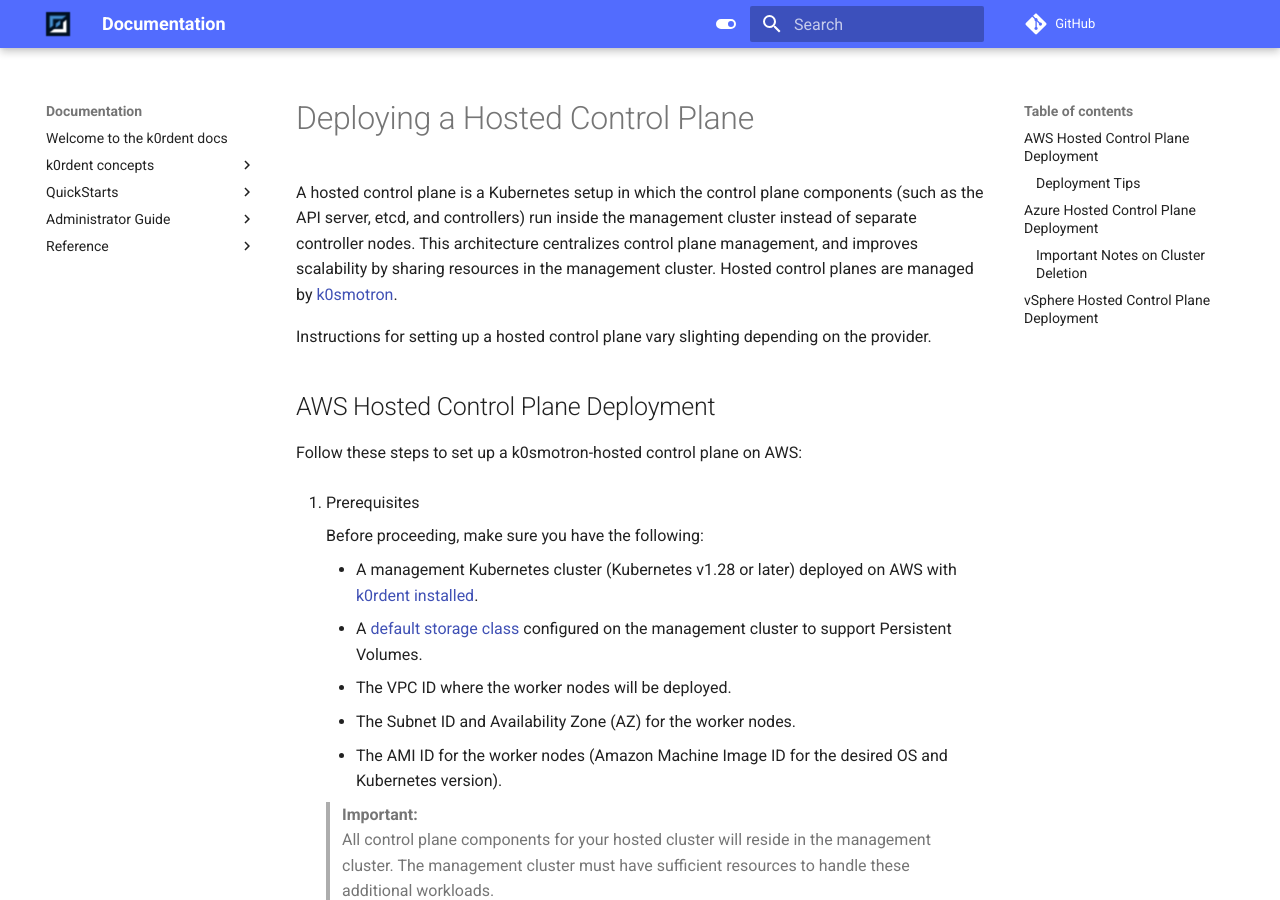
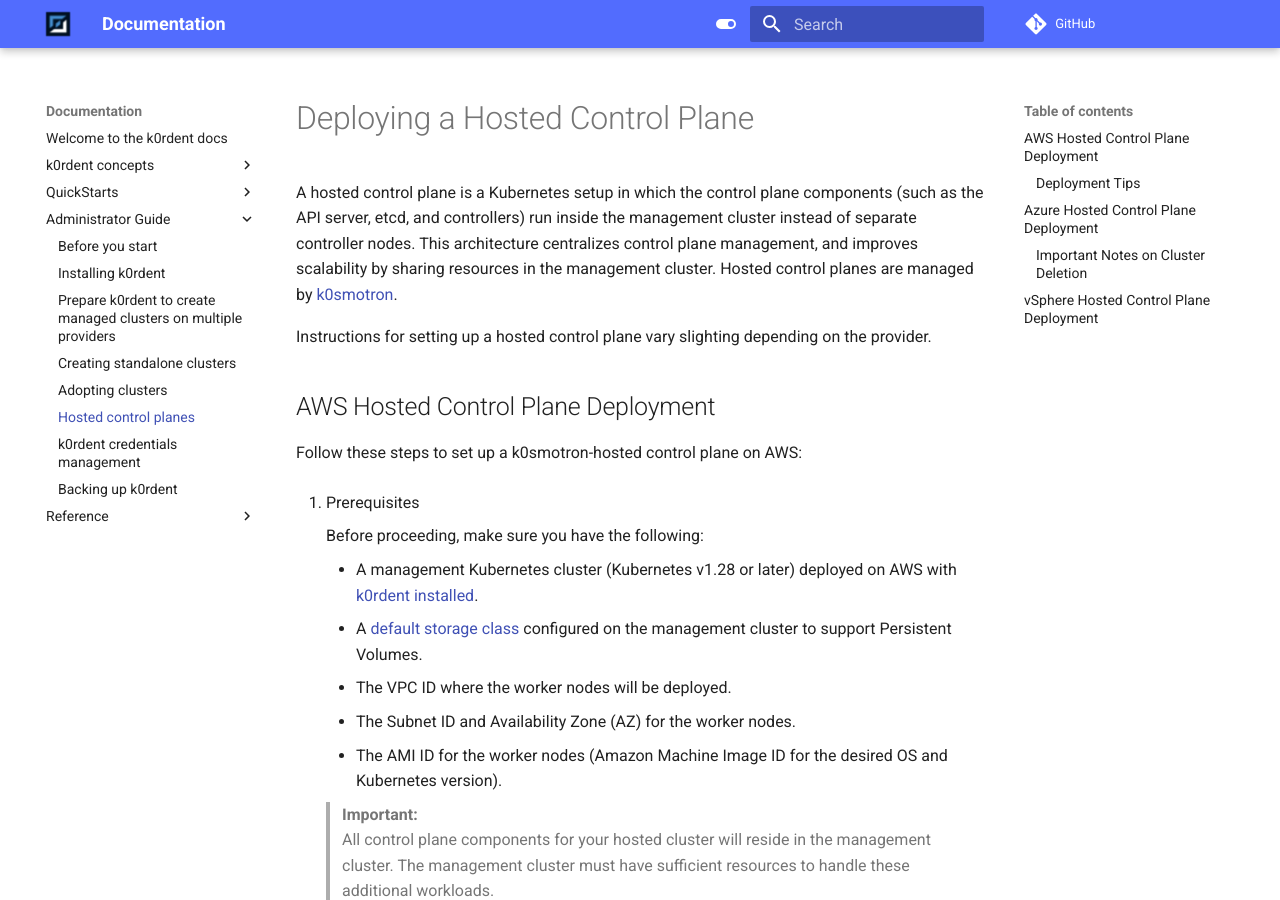
Before and after one commit to zerospiel/docs, an MkDocs documentation site: the page built from docs/admin-hosted-control-planes.md, in a window 1280 px wide and 900 px high. Built offline with MkDocs 1.6.1 and Material for MkDocs 9.7.7, drawn with Linux system fonts in a browser that asks for light colours; comment, search, counter and statistics services are not loaded; the version menu is left out.

Commit message:
updating mkdocs.yml

```diff
--- a/mkdocs.yml
+++ b/mkdocs.yml
@@ -50,7 +50,9 @@
     - Before you start: admin-before.md
     - Installing k0rdent: admin-installation.md
     - Prepare k0rdent to create managed clusters on multiple providers: admin-prepare.md
-    - Creating clusters: admin-creating-clusters.md
+    - Creating standalone clusters: admin-creating-clusters.md
+    - Adopting clusters: admin-adopting-clusters.md
+    - Hosted control planes: admin-hosted-control-planes.md
     - k0rdent credentials management: admin-credentials.md
     - Backing up k0rdent: admin-backup.md
   - Reference:
```
